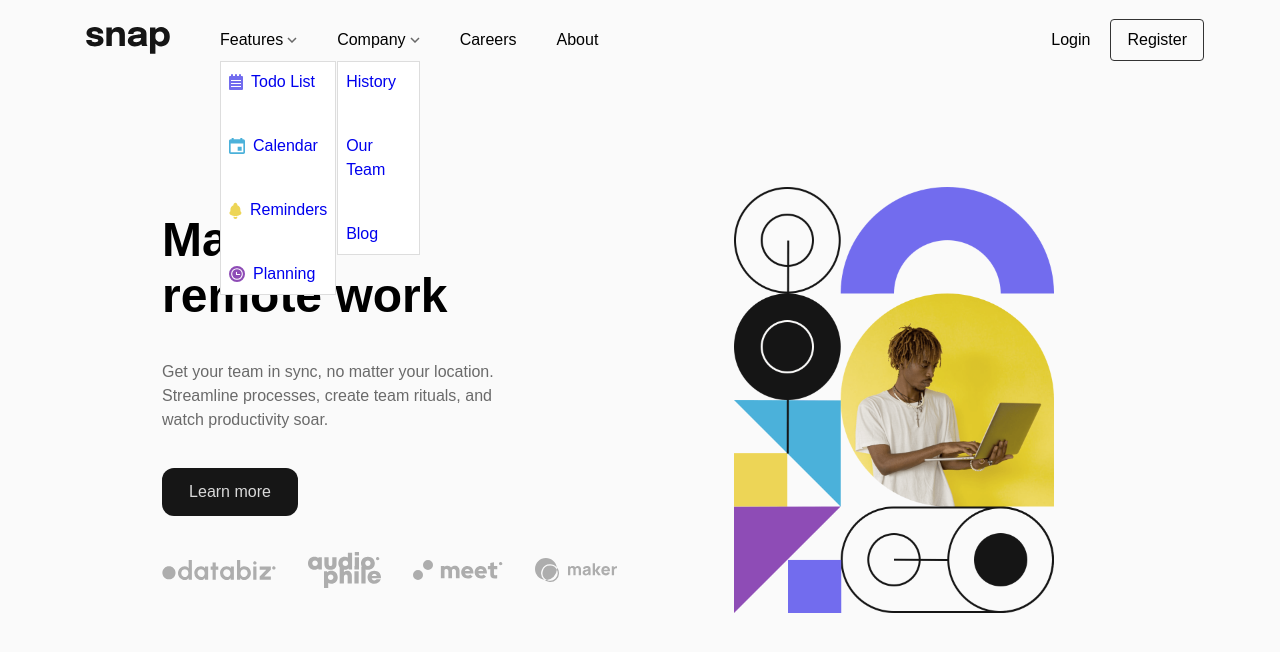
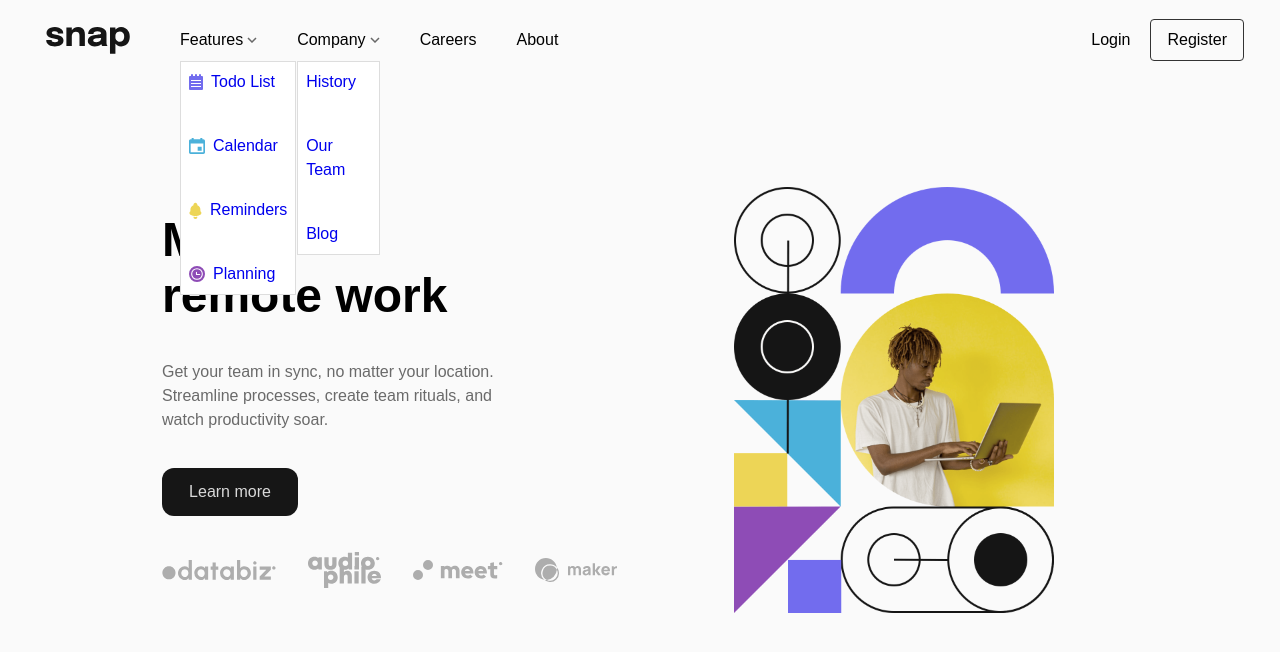
Before and after one commit to cyuuue0007/intro-section-with-dropdown-navigation-main, a plain HTML site: page index.html in a window 1280 px wide. Drawn offline with nearby package versions, Linux system fonts and the light colour scheme.

Commit message:
feat:完成80%排版

```diff
--- a/index.html
+++ b/index.html
@@ -148,7 +148,7 @@
     display: flex;
     align-items: center;
     justify-content: space-between;
-    max-width: 1200px;
+    max-width: 1440px;
     height: 100%;
     margin: 0 auto;
     padding: 0 36px;
@@ -250,7 +250,7 @@
     display: flex;
     justify-content: center;
     align-items: center;
-    max-width: 1200px;
+    max-width: 1920px;
     width: 100%;
     height: 100vh;
   }
@@ -258,7 +258,7 @@
   .content-wrapper {
     display: flex;
     width: 100%;
-    max-width: 1200px;
+    max-width: 1920px;
   }
 
   .content {
```
